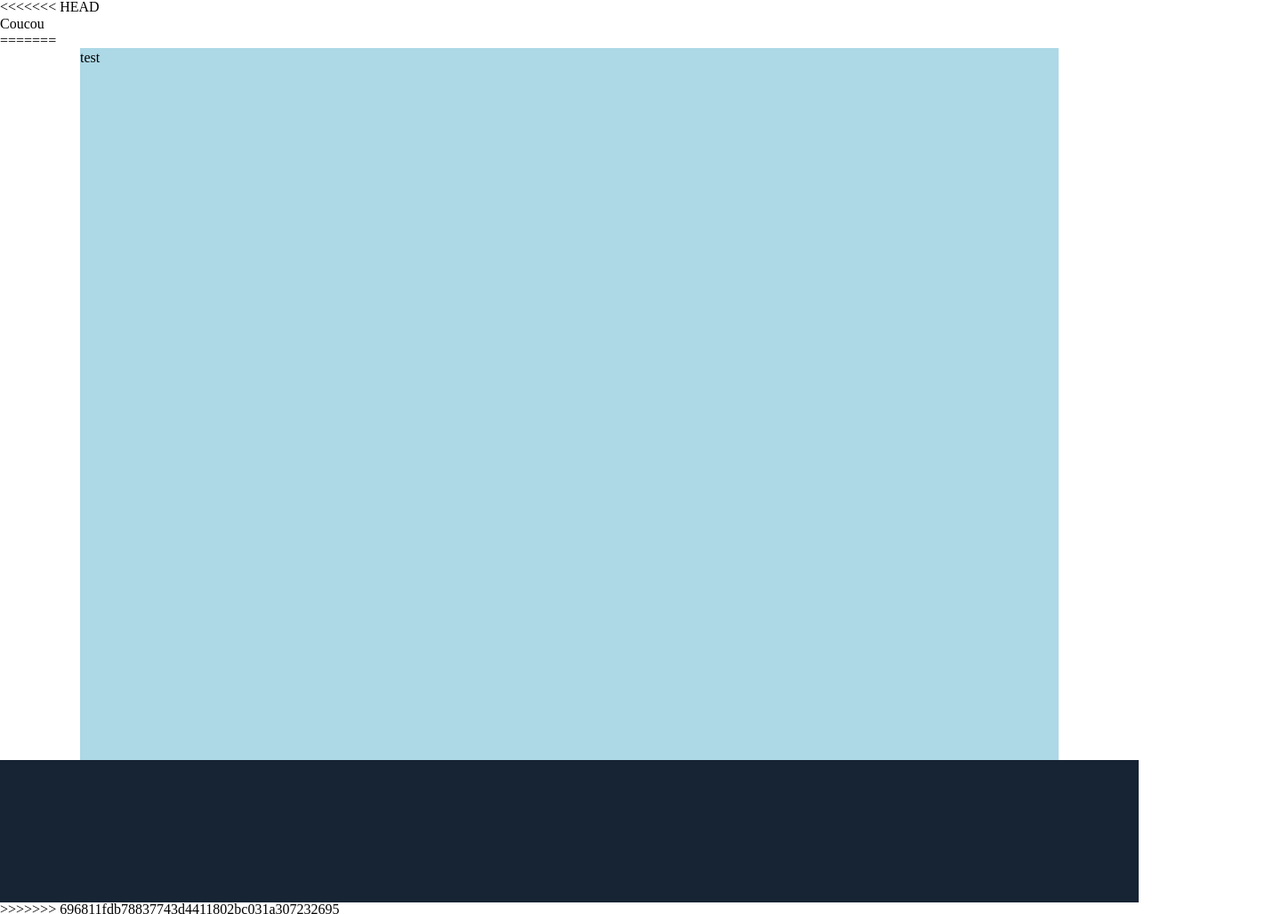
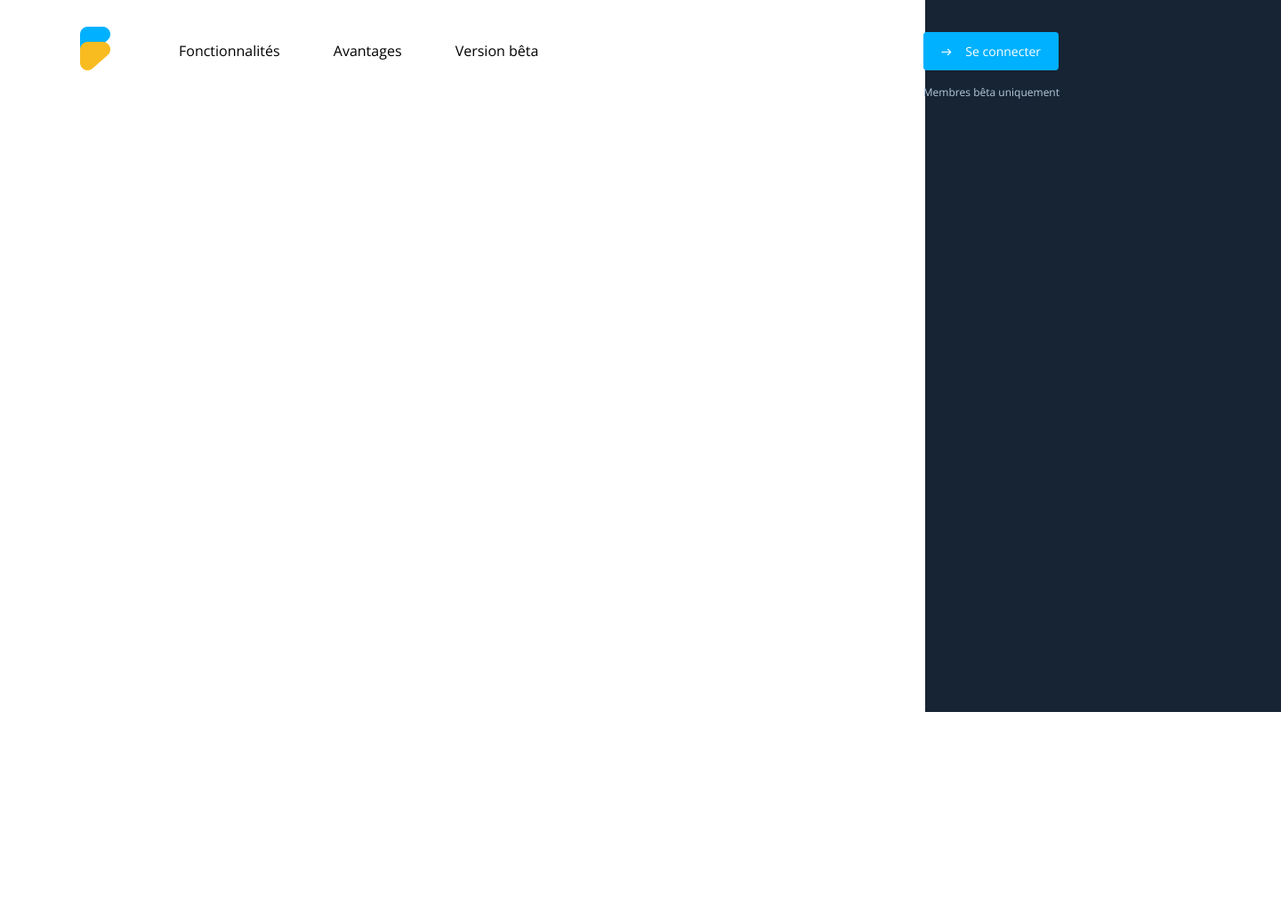
Before and after one commit to FridaApp/frida-marketing, a website: page public/index.html in a window 1280 px wide. Shown: the whole page at 89% size, 1440 px wide, since content can reach past the window. After the commit the page ends 830 px from the top, so only its background shows below. Drawn offline with nearby package versions, Linux system fonts and the light colour scheme; files whose address does not match are found by name.

Commit message:
nav desktop

```diff
--- a/public/index.html
+++ b/public/index.html
@@ -10,19 +10,39 @@
 
 
 
+    <link href="https://fonts.googleapis.com/css?family=Open+Sans:300,400,700" rel="stylesheet">
   </head>
   <body>
 
-<<<<<<< HEAD
-  <h1 data-module="example">Coucou</h1>
-=======
-  <section class="container">
-    test
+  <section class="intro">
+    <div class="wrap">
+      <div class="intro-bg"></div>
+      <nav class="nav">
+        <div class="nav__start">
+          <div class="nav__logo">
+            <img src="images/logo.png" alt="">
+          </div>
+          <div class="nav__links light-text">
+            <a href="" class="nav__link-item">Fonctionnalités</a>
+            <a href="" class="nav__link-item">Avantages</a>
+            <a href="" class="nav__link-item">Version bêta</a>
+          </div>
+        </div>
+        <div class="nav__login">
+          <a class="nav__cta cta" href="">
+            <span><img src="images/icons/arrow-right.png" alt=""></span>
+            Se connecter
+          </a>
+          <p>Membres bêta uniquement</p>
+        </div>
+      </nav>
+      <div class="intro-content">
+        <div class="intro-description">
+          <h1></h1>
+        </div>
+      </div>
+    </div>
   </section>
-  <footer class="footer">
-
-  </footer>
->>>>>>> 696811fdb78837743d4411802bc031a307232695
 
 
       <script src="javascripts/app.js"></script>
--- a/src/stylesheets/app.scss
+++ b/src/stylesheets/app.scss
@@ -1,7 +1,12 @@
+@import "global/reset";
+
 @import "base/typography";
 @import "base/variables";
 
 @import "global/grid";
-@import "global/reset";
 
+@import "components/buttons";
+
+@import "sections/header";
+@import "sections/intro";
 @import "sections/footer";
--- a/src/stylesheets/base/_typography.scss
+++ b/src/stylesheets/base/_typography.scss
@@ -1,3 +1,17 @@
-body {
-  font-family: sans-serif;
+body, p {
+  font-family: 'Open Sans', sans-serif;
 }
+
+.light-text {
+  font-weight: 300;
+}
+
+.cta {
+  font-size: 14px;
+  font-weight: 500;
+}
+
+.nav__login p {
+  color: #B6CADE;
+  font-size: 12px;
+}
--- /dev/null
+++ b/src/stylesheets/components/_buttons.scss
@@ -0,0 +1,13 @@
+.cta {
+  padding: 12px 20px;
+  border-radius: 4px;
+  color: #fff;
+
+  span {
+    margin-right: 12px;
+  }
+}
+
+.nav__cta {
+  background-color: $blue;
+}
--- a/src/stylesheets/global/_grid.scss
+++ b/src/stylesheets/global/_grid.scss
@@ -8,3 +8,9 @@
   background: lightblue;
   min-height:100vh;
 }
+
+.wrap {
+  max-width: 1100px;
+  margin: 0 auto;
+  display: block;
+}
--- /dev/null
+++ b/src/stylesheets/sections/_header.scss
@@ -0,0 +1,42 @@
+.nav {
+  display: flex;
+  justify-content: space-between;
+  align-items: center;
+  margin-top: 30px;
+
+  * {
+    display: inline-block;
+  }
+}
+
+.nav__start {
+  display: flex;
+  align-items: center;
+}
+
+.nav__logo {
+  width: 35px;
+}
+
+.nav__links {
+  margin-left: 76px;
+}
+
+.nav__link-item {
+  margin-right: 56px;
+}
+
+.nav__login {
+  position: relative;
+
+  .cta, p {
+    display: block;
+  }
+
+  p {
+    position: absolute;
+    min-width: 170px;
+    top: 60px;
+
+  }
+}
--- /dev/null
+++ b/src/stylesheets/sections/_intro.scss
@@ -0,0 +1,13 @@
+.intro {
+  height: 100vh;
+}
+
+.intro-bg {
+  position: absolute;
+  background: #172434;
+  width: 400px;
+  height: 100vh;
+  top: 0;
+  left: 1040px;
+  z-index: 0;
+}
```
Also changed, not shown: src/html/index.html (+28 -9 lines), src/html/layouts/application.html (+1 -0 lines), public/images/icons.svg (added), public/images/icons/arrow-right.png (added), public/stylesheets/app.css, src/icons/arrow-right.png (added), src/images/icons/arrow-right.png (added).
